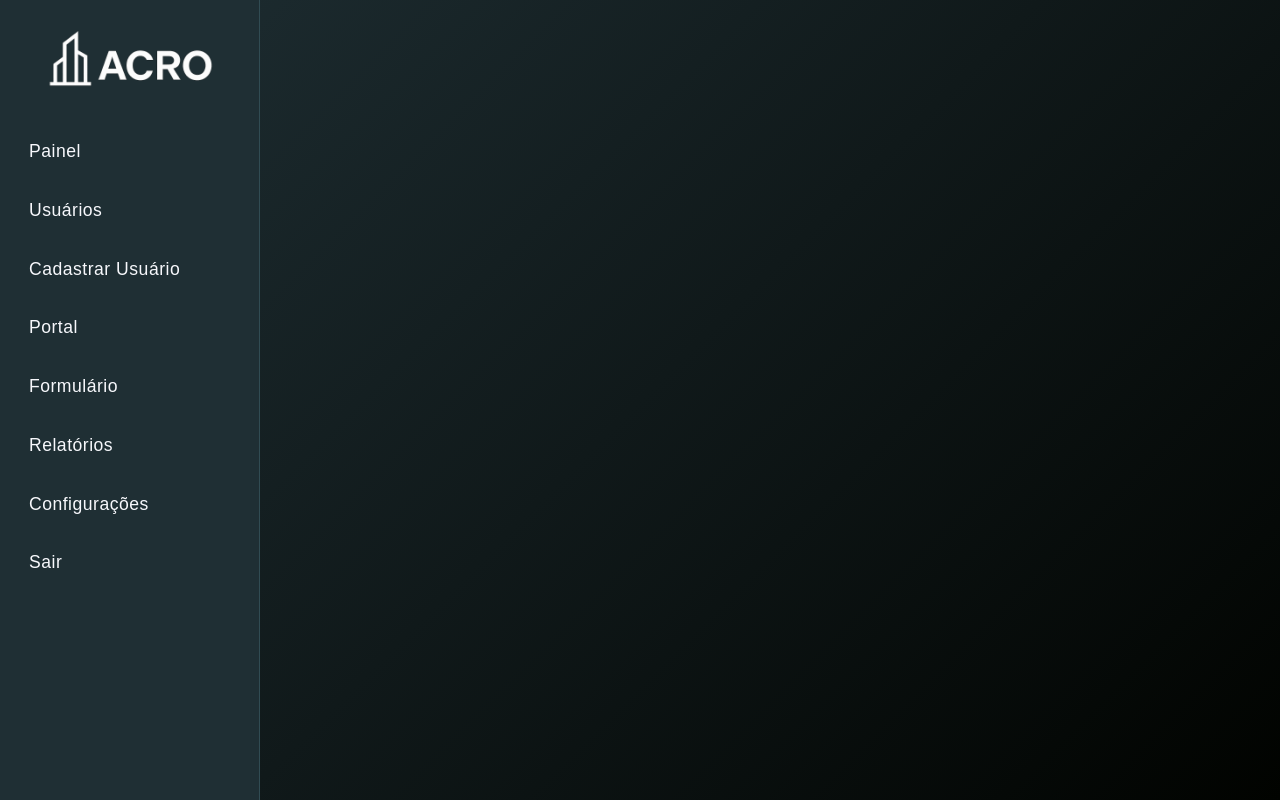
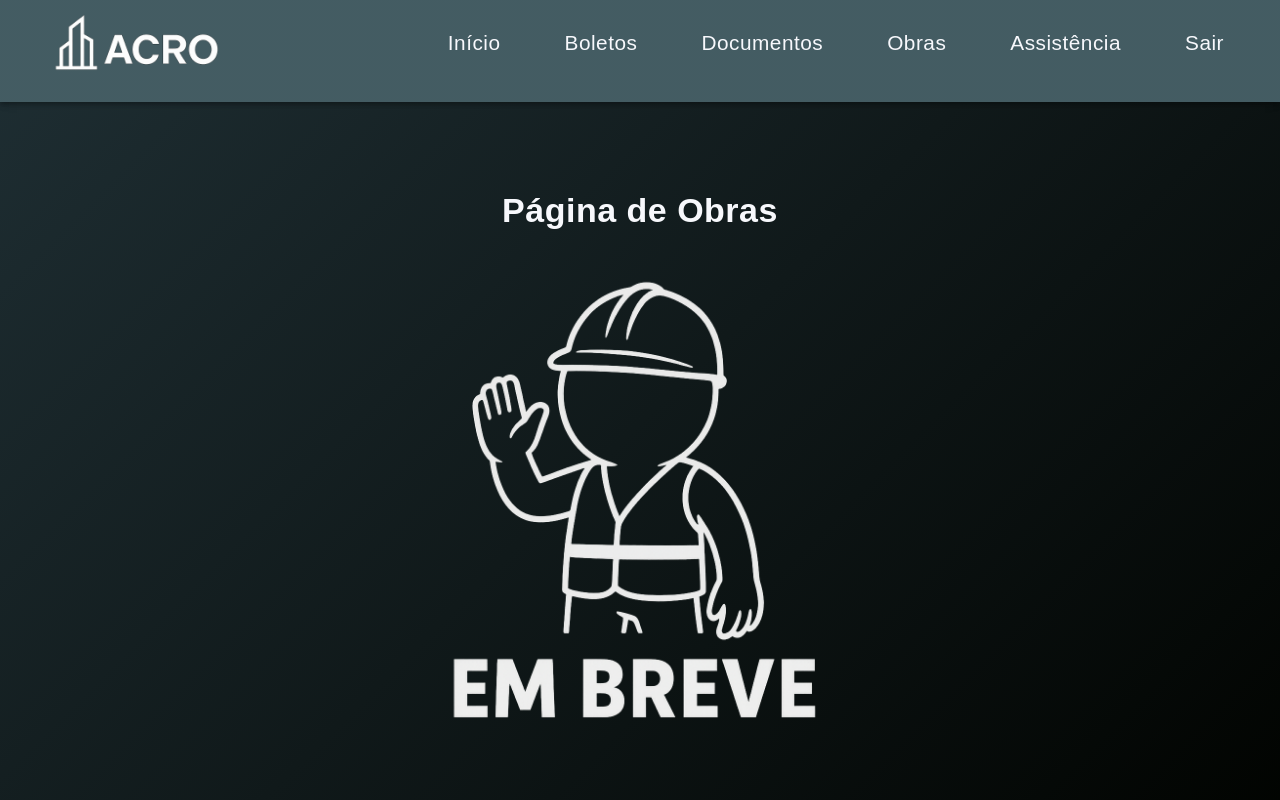
Before and after one commit to Nicollyyuri/Portal-Acro, a React (Create React App) app: page /cliente/obras in a window 1280 px wide. Built offline with nearby package versions, Linux system fonts and the light colour scheme.

Commit message:
modified:   src/componentes/LayoutAdmin.jsx 	modified:   src/componentes/LayoutCliente.jsx

```diff
--- a/src/componentes/LayoutAdmin.jsx
+++ b/src/componentes/LayoutAdmin.jsx
@@ -4,10 +4,10 @@ import { Link as RouterLink, useNavigate } from 'react-router-dom';
 
 const adminMenuItems = [
     { text: 'Início', path: '/admin/dashboard' },
+    { text: 'Documentos', path: '/admin/formulario' },
+    { text: 'Cadastrar Usuário', path: '/admin/usuarios/novo' },
     { text: 'Usuários', path: '/admin/usuarios' },
-    { text: 'Cadastrar Usuário', path: '/admin/usuarios/novo' },
     { text: 'Portal', path: '/admin/portal' },
-    { text: 'Formulário', path: '/admin/formulario' },
     { text: 'Relatórios', path: '/admin/relatorios' },
     { text: 'Configurações', path: '/admin/configuracoes' },
     { text: 'Sair', path: '/' },
--- a/src/componentes/LayoutCliente.jsx
+++ b/src/componentes/LayoutCliente.jsx
@@ -1,86 +1,68 @@
 import React from 'react';
-import { Box, Button } from '@mui/material';
-import { Link as RouterLink, Outlet, useNavigate } from 'react-router-dom';
+import { AppBar, Toolbar, Button, Box } from '@mui/material';
+import { Link as RouterLink } from 'react-router-dom';
+import { useNavigate } from 'react-router-dom';
 
-const adminMenuItems = [
-    { text: 'Painel', path: '/admin/dashboard' },
-    { text: 'Usuários', path: '/admin/usuarios' },
-    { text: 'Cadastrar Usuário', path: '/admin/usuarios/novo' },
-    { text: 'Portal', path: '/admin/portal' },
-    { text: 'Formulário', path: '/admin/formulario' },
-    { text: 'Relatórios', path: '/admin/relatorios' },
-    { text: 'Configurações', path: '/admin/configuracoes' },
+const menuItems = [
+    { text: 'Início', path: '/cliente/inicio' },
+    { text: 'Boletos', path: '/cliente/boletos' },
+    { text: 'Documentos', path: '/cliente/documentos' },
+    { text: 'Obras', path: '/cliente/obras' },
+    { text: 'Assistência', path: '/cliente/assistencia' },
     { text: 'Sair', path: '/' },
 ];
 
-const LayoutAdmin = () => {
+const LayoutCliente = ({ children }) => {
     const navigate = useNavigate();
 
     return (
         <Box
             sx={{
-                display: 'flex',
                 minHeight: '100vh',
                 background: 'linear-gradient(135deg, #1f2f34 0%, #010300 100%)',
+                display: 'flex',
+                flexDirection: 'column',
                 fontSize: '1.125rem',
                 letterSpacing: '0.5px',
-                color: '#F7F8FC',
             }}
         >
-            {/* Menu Lateral */}
-            <Box
-                sx={{
-                    width: 260,
-                    backgroundColor: '#1f2f34',
-                    borderRight: '1px solid #314C53',
-                    display: 'flex',
-                    flexDirection: 'column',
-                    alignItems: 'center',
-                    py: 3,
-                }}
-            >
+            <AppBar position="static" sx={{ pb: 2, backgroundColor: '#314C53' }}>
+                <Toolbar sx={{ justifyContent: 'space-between' }}>
+
                     <Box
                         component="img"
                         src="/imagens/logo-acro.png"
                         alt="Logo ACRO"
-                    onClick={() => navigate('/admin/dashboard')}
+                        onClick={() => navigate('/cliente/inicio')}
                         sx={{
                             height: 70,
-                        cursor: 'pointer',
-                        mb: 4,
+                            mt: 1,
+                            mb: 1,
+                            cursor: 'pointer'
                         }}
                     />
 
-                {adminMenuItems.map((item) => (
+                    <Box>
+                        {menuItems.map((item) => (
                             <Button
                                 key={item.text}
                                 component={RouterLink}
                                 to={item.path}
                                 color="inherit"
-                        sx={{
-                            justifyContent: 'flex-start',
-                            width: '90%',
-                            mb: 1,
-                            fontSize: '1.1rem',
-                            color: '#F7F8FC',
-                            textTransform: 'none',
-                            px: 2,
-                            '&:hover': {
-                                backgroundColor: '#314C53',
-                            },
-                        }}
+                                sx={{ mx: 1, fontSize: '1.3rem', }}
                             >
                                 {item.text}
                             </Button>
                         ))}
                     </Box>
+                </Toolbar>
+            </AppBar>
 
-            {/* Conteúdo da Rota Atual */}
-            <Box sx={{ flexGrow: 1, p: 3 }}>
-                <Outlet />
+            <Box sx={{ flexGrow: 1, p: 1 }}>
+                {children}
             </Box>
         </Box>
     );
 };
 
-export default LayoutAdmin;
+export default LayoutCliente;
```
Lines whose indentation alone changed are shown as unchanged.
